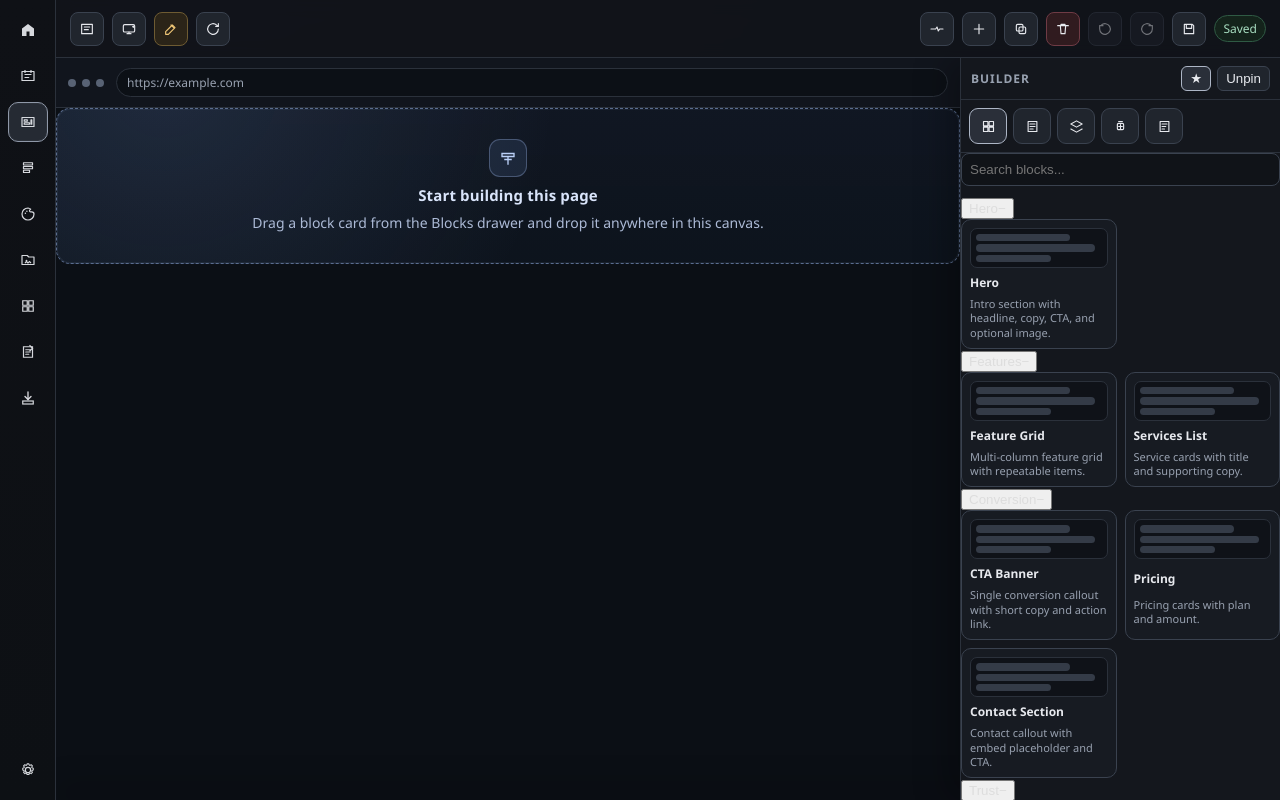
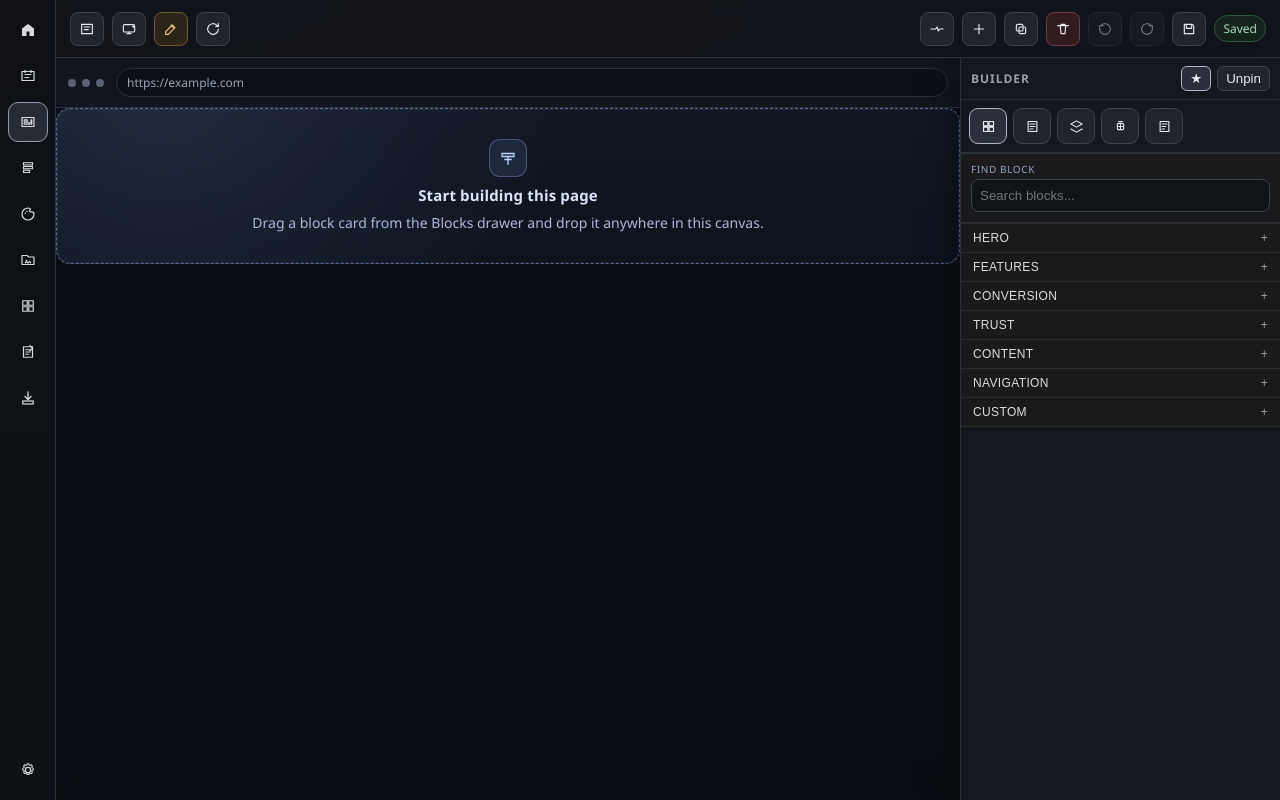
Before and after one commit to AnthonyjCote/ManifoldCMS, a React (Vite) app in the folder src-ui/: page / in a window 1280 px wide. Both pictures are taken after a click on the button "Builder". Built offline with nearby package versions, Linux system fonts and the light colour scheme.

Commit message:
Checkpoint remaining builder style UX changes

```diff
--- a/src-ui/src/state/useBuilderStylePreviewStateStore.ts
+++ b/src-ui/src/state/useBuilderStylePreviewStateStore.ts
@@ -20,7 +20,9 @@ function normalizeState(input: unknown): BuilderStylePreviewState {
     ? objectInput.hoverSectionBlockIds.filter((entry): entry is string => typeof entry === "string")
     : [];
   const hoverPrimitiveTargets = Array.isArray(objectInput.hoverPrimitiveTargets)
-    ? objectInput.hoverPrimitiveTargets.filter((entry): entry is string => typeof entry === "string")
+    ? objectInput.hoverPrimitiveTargets.filter(
+        (entry): entry is string => typeof entry === "string"
+      )
     : [];
   return {
     hoverSectionBlockIds,
--- /dev/null
+++ b/src-ui/src/state/useDrawerTabScrollPersistence.ts
@@ -0,0 +1,54 @@
+import { useEffect, useRef, type RefObject } from "react";
+
+function readSavedScrollTop(key: string): number {
+  try {
+    const raw = window.localStorage.getItem(key);
+    if (!raw) {
+      return 0;
+    }
+    const parsed = Number.parseInt(raw, 10);
+    return Number.isFinite(parsed) && parsed >= 0 ? parsed : 0;
+  } catch {
+    return 0;
+  }
+}
+
+function writeSavedScrollTop(key: string, value: number): void {
+  try {
+    window.localStorage.setItem(key, String(Math.max(0, Math.round(value))));
+  } catch {
+    // ignore storage write errors
+  }
+}
+
+export function useDrawerTabScrollPersistence<T extends HTMLElement = HTMLDivElement>(
+  storageKey: string
+): RefObject<T | null> {
+  const rootRef = useRef<T | null>(null);
+
+  useEffect(() => {
+    const root = rootRef.current;
+    if (!root) {
+      return;
+    }
+    const scrollHost = root.closest(".drawer-tab-body");
+    if (!(scrollHost instanceof HTMLElement)) {
+      return;
+    }
+
+    const restoreId = window.requestAnimationFrame(() => {
+      scrollHost.scrollTop = readSavedScrollTop(storageKey);
+    });
+
+    const onScroll = () => writeSavedScrollTop(storageKey, scrollHost.scrollTop);
+    scrollHost.addEventListener("scroll", onScroll, { passive: true });
+
+    return () => {
+      window.cancelAnimationFrame(restoreId);
+      writeSavedScrollTop(storageKey, scrollHost.scrollTop);
+      scrollHost.removeEventListener("scroll", onScroll);
+    };
+  }, [storageKey]);
+
+  return rootRef;
+}
--- a/src-ui/src/views/builder/components/PrimitiveRenderer.tsx
+++ b/src-ui/src/views/builder/components/PrimitiveRenderer.tsx
@@ -476,7 +476,9 @@ export function PrimitiveRenderer({
   primitiveStateViewportStyles,
   hoverPrimitivePaths = [],
 }: PrimitiveRendererProps) {
-  const styleState: StyleStateKey = hoverPrimitivePaths.includes(primitivePath) ? "hover" : "default";
+  const styleState: StyleStateKey = hoverPrimitivePaths.includes(primitivePath)
+    ? "hover"
+    : "default";
   const style = toPrimitiveStyle({
     primitivePath,
     previewScope,
--- a/src-ui/src/views/builder/tabs/BlocksTab.tsx
+++ b/src-ui/src/views/builder/tabs/BlocksTab.tsx
@@ -8,18 +8,32 @@ import {
   beginPointerCatalogDrag,
   type BuilderPointerDragDetail,
 } from "../../../features/builder/dnd";
+import { useDrawerTabScrollPersistence } from "../../../state/useDrawerTabScrollPersistence";
+
+const BLOCKS_TAB_GROUPS_KEY = "manifold.builder.blocks-tab.open-groups";
+
+function readBlocksTabGroupState(): Record<string, boolean> {
+  try {
+    const raw = window.localStorage.getItem(BLOCKS_TAB_GROUPS_KEY);
+    if (!raw) {
+      return {};
+    }
+    const parsed = JSON.parse(raw) as Record<string, boolean>;
+    return parsed && typeof parsed === "object" ? parsed : {};
+  } catch {
+    return {};
+  }
+}
 
 export function BlocksTab() {
   const builder = useBuilderStore();
+  const scrollRootRef = useDrawerTabScrollPersistence("manifold.builder.drawer-scroll.blocks");
   const [query, setQuery] = useState("");
   const [draggingBlockType, setDraggingBlockType] = useState<string | null>(null);
   const groups = groupedBlockCatalog();
-  const [openGroups, setOpenGroups] = useState<Record<string, boolean>>({
-    Hero: true,
-    Features: true,
-    Conversion: true,
-    Content: true,
-  });
+  const [openGroups, setOpenGroups] = useState<Record<string, boolean>>(() =>
+    readBlocksTabGroupState()
+  );
 
   const filteredGroups = useMemo(() => {
     const needle = query.trim().toLowerCase();
@@ -60,27 +74,37 @@ export function BlocksTab() {
     };
   }, []);
 
+  useEffect(() => {
+    window.localStorage.setItem(BLOCKS_TAB_GROUPS_KEY, JSON.stringify(openGroups));
+  }, [openGroups]);
+
   return (
-    <div className="drawer-stack">
-      <div className="drawer-inline-controls block-catalog-search">
+    <div ref={scrollRootRef} className="drawer-stack block-tab-root">
+      <section className="inspector-card-item style-tab-topbar block-tab-topbar">
+        <label className="inspector-field compact block-catalog-search">
+          <span className="style-tab-topbar-label">Find block</span>
           <input
             value={query}
             onChange={(event) => setQuery(event.target.value)}
             placeholder="Search blocks..."
             aria-label="Search blocks"
           />
-      </div>
+        </label>
+      </section>
 
-      <div className="block-catalog-groups">
+      <div className="block-catalog-groups style-group-list drawer-accordion-list">
         {filteredGroups.length === 0 ? (
           <div className="drawer-panel">No blocks match this search.</div>
         ) : (
           filteredGroups.map((group) => {
-            const isOpen = openGroups[group.category] ?? true;
+            const isOpen = openGroups[group.category] ?? false;
             return (
-              <section key={group.category} className="block-catalog-group">
+              <section
+                key={group.category}
+                className="block-catalog-group style-group-card drawer-accordion-section"
+              >
                 <button
-                  className="block-catalog-group-toggle"
+                  className="block-catalog-group-toggle drawer-accordion-toggle"
                   onClick={() => setOpenGroups((prev) => ({ ...prev, [group.category]: !isOpen }))}
                   aria-expanded={isOpen}
                 >
@@ -88,7 +112,7 @@ export function BlocksTab() {
                   <span>{isOpen ? "−" : "+"}</span>
                 </button>
                 {isOpen ? (
-                  <div className="block-catalog-grid">
+                  <div className="block-catalog-grid drawer-accordion-content">
                     {group.blocks.map((block) => (
                       <div
                         key={block.id}
--- a/src-ui/src/views/builder/tabs/StyleTab.tsx
+++ b/src-ui/src/views/builder/tabs/StyleTab.tsx
@@ -332,13 +332,7 @@ const VIEWPORT_LABELS: Record<BuilderViewport, string> = {
   wide: "Retina / Wide / UHD",
 };
 
-const VIEWPORT_MENU_ORDER: BuilderViewport[] = [
-  "default",
-  "mobile",
-  "tablet",
-  "desktop",
-  "wide",
-];
+const VIEWPORT_MENU_ORDER: BuilderViewport[] = ["default", "mobile", "tablet", "desktop", "wide"];
 
 const FIELD_FILTER_OPTIONS: Array<{
   value: FieldFilterMode;
@@ -754,8 +748,11 @@ export function StyleTab() {
 
     const nextPreviewState = {
       hoverPrimitiveTargets: primitiveHoverActive ? selectedPrimitiveTargetIds : [],
-      hoverSectionBlockIds:
-        primitiveHoverActive ? [] : sectionHoverActive ? selectedSectionBlockIds : [],
+      hoverSectionBlockIds: primitiveHoverActive
+        ? []
+        : sectionHoverActive
+          ? selectedSectionBlockIds
+          : [],
     };
     stylePreviewState.setState(nextPreviewState);
   }, [
@@ -982,7 +979,10 @@ export function StyleTab() {
             const collapsed = collapsedGroups[groupKey] ?? true;
             const fieldRows = group.fields
               .map((field) => {
-                const activeFieldState = getFieldState(String(field.key), Boolean(selectedPrimitive));
+                const activeFieldState = getFieldState(
+                  String(field.key),
+                  Boolean(selectedPrimitive)
+                );
                 if (selectedPrimitive) {
                   const primitiveSelectionTargets =
                     selectedTargets.length > 0
@@ -1149,7 +1149,9 @@ export function StyleTab() {
                   ? firstValue
                   : "";
                 const explicitFirst = explicitSectionValues[0] ?? "";
-                const explicitValue = explicitSectionValues.every((entry) => entry === explicitFirst)
+                const explicitValue = explicitSectionValues.every(
+                  (entry) => entry === explicitFirst
+                )
                   ? explicitFirst
                   : "";
                 const status = resolveFieldValueStatus(explicitValue, value);
```
Also changed, not shown: src-ui/src/features/builder/builder-store.tsx (+1 -7 lines), src-ui/src/features/builder/types.ts (+7 -0 lines), src-ui/src/views/builder/components/PreviewBlock.tsx (+48 -8 lines). Lines whose indentation alone changed are shown as unchanged.
